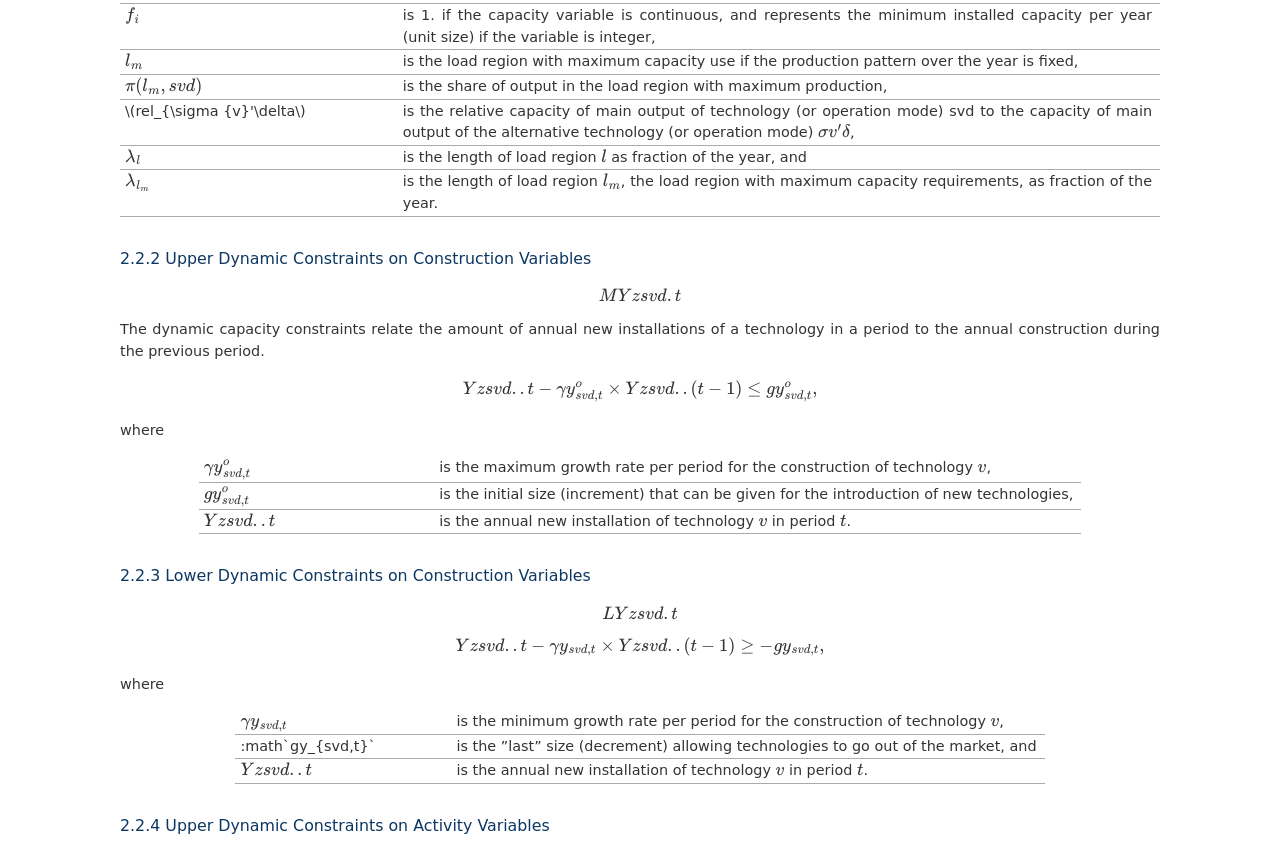
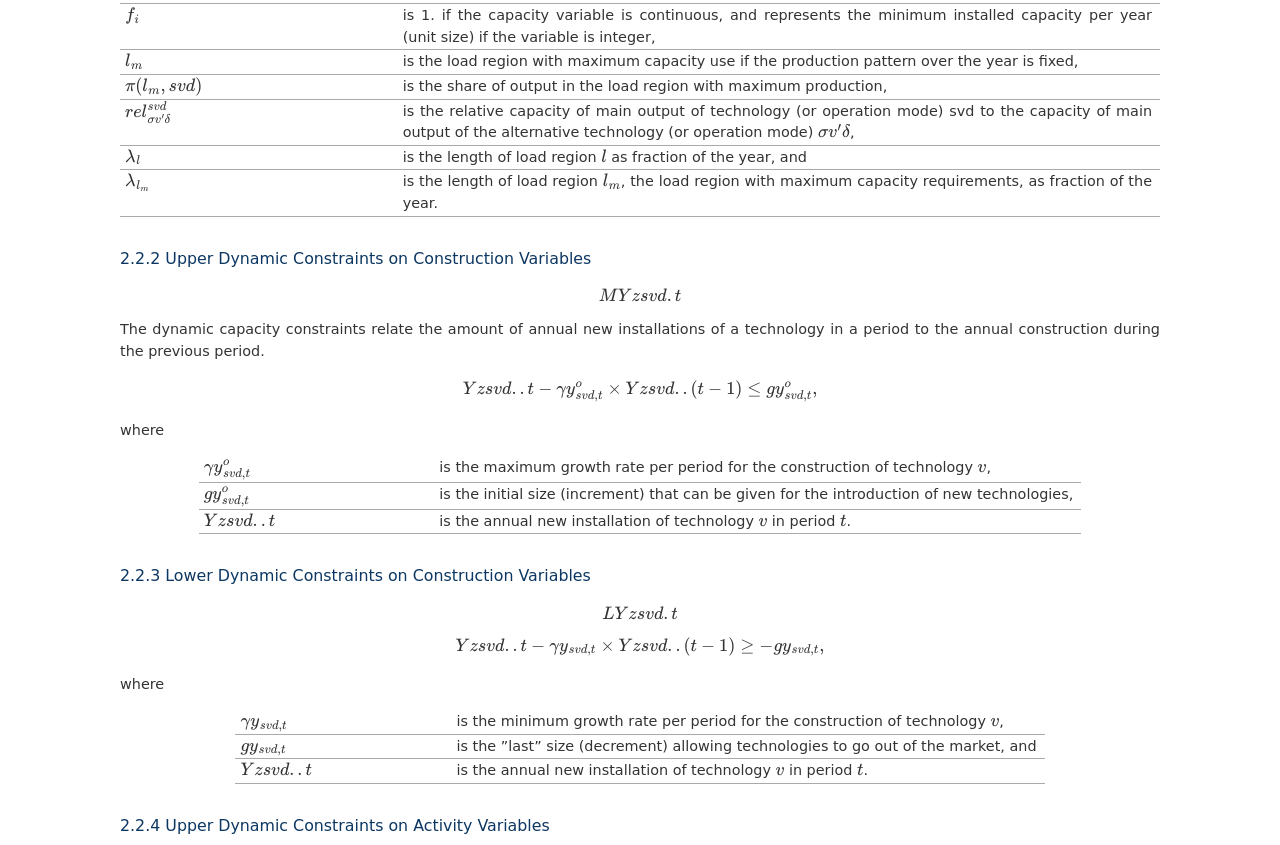
Before and after one commit to iiasa/message_doc, a Sphinx documentation site: the page built from source/message_globiom/annex/message/2_conversion_technologies.rst, in a window 1280 px wide and 1400 px high, scrolled down 2632 px. Shown: the part 160-1005 px from the top of the window. Built offline with Sphinx 7.4.7, drawn with Linux system fonts in a browser that asks for light colours; pages that are not in the unit, such as notebooks, are missing from menus; some of the changed text lies outside the part shown.

Commit message:
Update and rename conversion_technologies.rst to 2_conversion_technologies.rst

```diff
--- a/source/message_globiom/annex/message/conversion_technologies.rst
+++ b/source/message_globiom/annex/message/2_conversion_technologies.rst
@@ -148,7 +148,7 @@ The following notation is used in the above equations:
      - is the load region with maximum capacity use if the production pattern over the year is fixed,
    * - :math:`\pi(l_m, svd)`
      - is the share of output in the load region with maximum production,
-   * - :math:`rel_{\sigma {v}'\delta`
+   * - :math:`rel_{\sigma {v}'\delta}^{svd}`
      - is the relative capacity of main output of technology (or operation mode) svd to the capacity of main output of the alternative technology (or operation mode) :math:`\sigma {v}'\delta`,
    * - :math:`\lambda _l`
      - is the length of load region :math:`l` as fraction of the year, and
@@ -198,7 +198,7 @@ where
 
    * - :math:`\gamma y_{svd,t}`
      - is the minimum growth rate per period for the construction of technology :math:`v`,
-   * - :math`gy_{svd,t}`
+   * - :math:`gy_{svd,t}`
      - is the ”last” size (decrement) allowing technologies to go out of the market, and
    * - :math:`Yzsvd..t`
      - is the annual new installation of technology :math:`v` in period :math:`t`.
```
